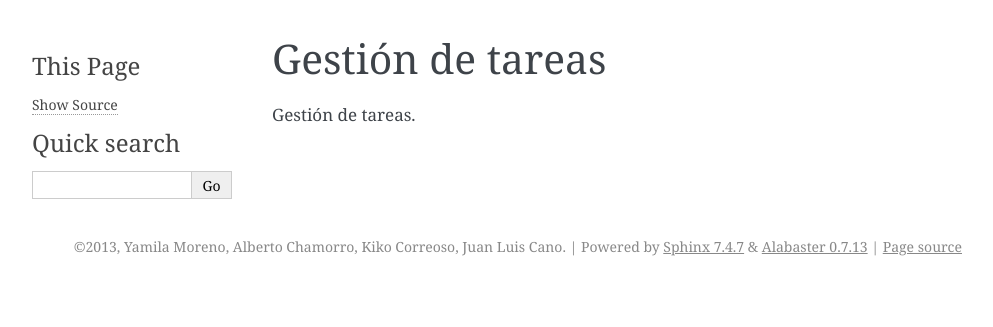
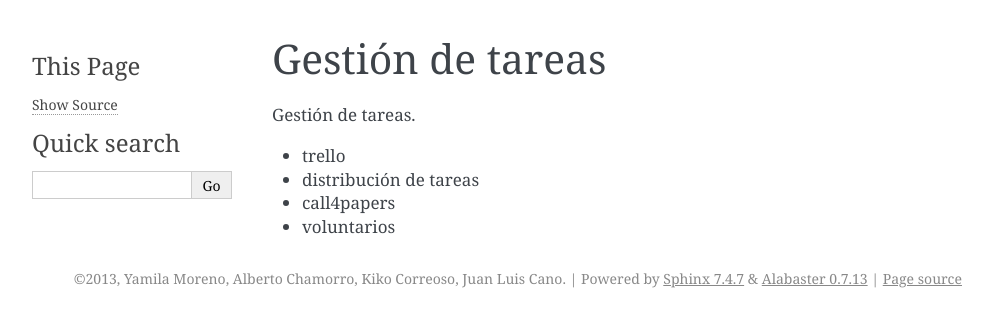
Before and after one commit to python-spain/postmortem-pycones2013, a Sphinx documentation site: the page built from source/tareas.rst, in a window 1280 px wide. Shown: the top 327 px of the page, without its empty margins (148-1141 px from the left). Built offline with Sphinx 7.4.7, drawn with Linux system fonts in a browser that asks for light colours.

Commit message:
Minor notes

```diff
--- a/source/comunicacion.rst
+++ b/source/comunicacion.rst
@@ -2,3 +2,8 @@ Comunicación
 ============
 
 Comunicación.
+
+
+- twitter
+- newsletter periódica
+- atención rápida y personal al correo
--- a/source/tareas.rst
+++ b/source/tareas.rst
@@ -2,3 +2,9 @@ Gestión de tareas
 =================
 
 Gestión de tareas.
+
+
+- trello
+- distribución de tareas
+- call4papers
+- voluntarios
```
